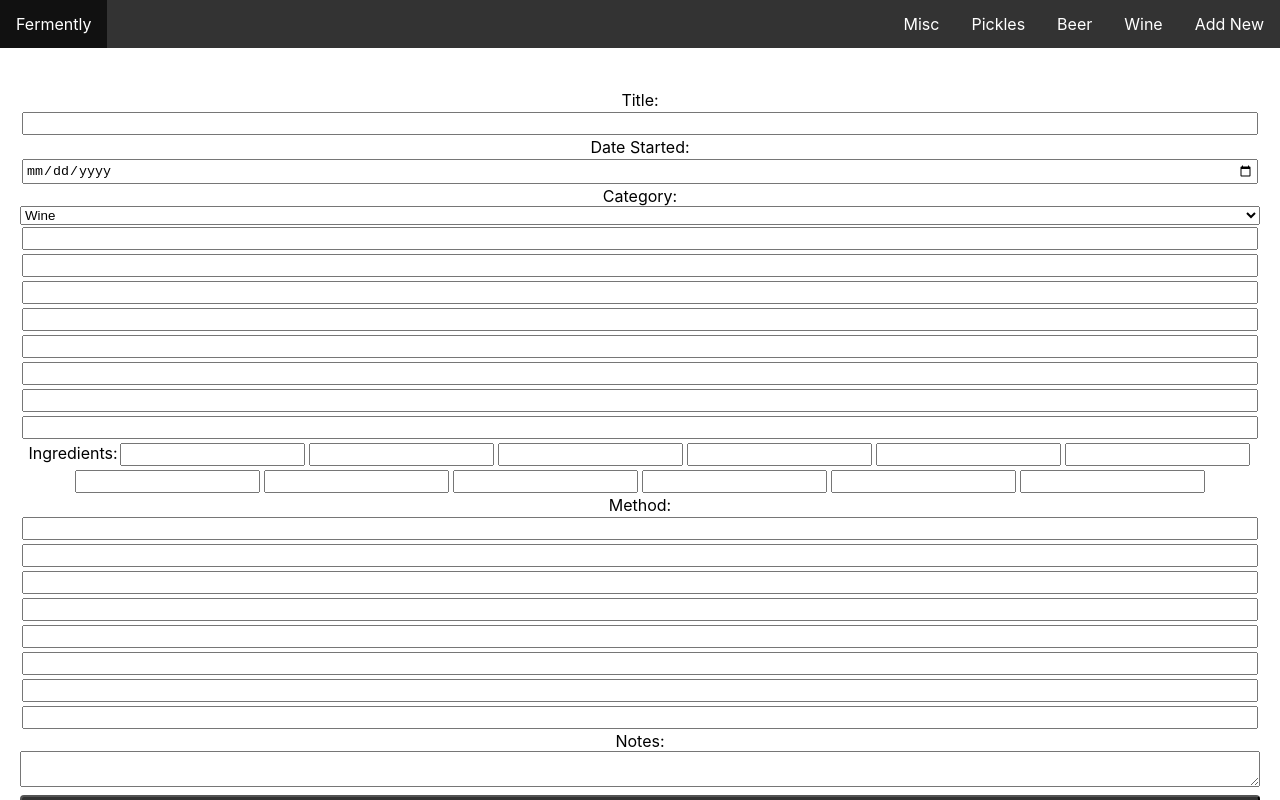
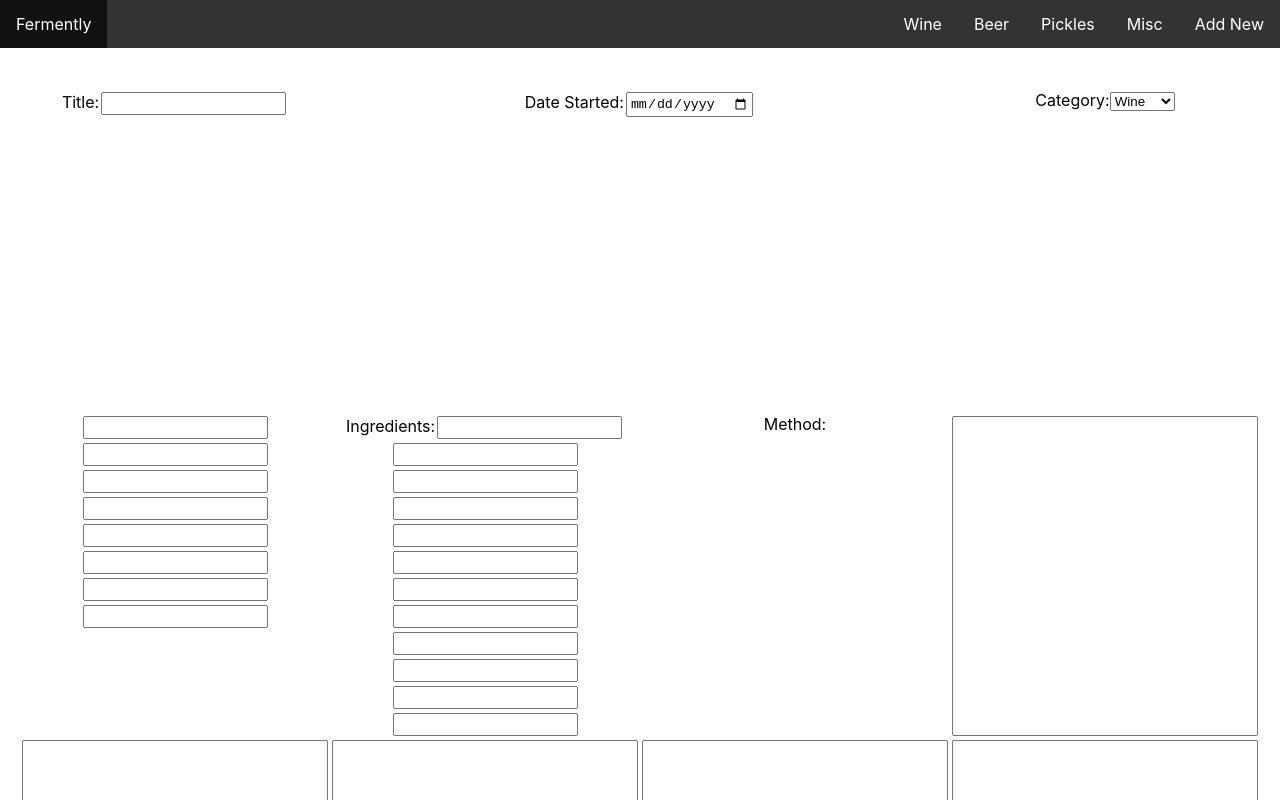
Before and after one commit to nathanwould/Fermently, a React (Create React App) app in the folder client/: page /new in a window 1280 px wide. Shown: the top 800 px of the page. Built offline with nearby package versions, Linux system fonts and the light colour scheme; no server answers.

Commit message:
cards styled

```diff
--- a/client/src/App.css
+++ b/client/src/App.css
@@ -9,6 +9,11 @@
   width: 100%;
   background-color: red;
 } */
+
+h4 {
+  text-decoration: none;
+  color: #333;
+}
 
 .nav {
   margin-top: 20px;
@@ -44,14 +49,19 @@ li:hover {
 
 .category {
   display: grid;
-  padding-top: 20px;
+  padding-top: 30px;
 }
 
 .card {
   box-shadow: 0 4px 8px 0 rgba(0,0,0,0.2);
   transition: 0.3s;
-  padding: 2px, 16px;
-  /* width: 10%; */
+  margin: 8px 16px;
+  padding: 8px, 16px;
+  width: 10rem;
+}
+
+.card p {
+  text-decoration: none;
 }
 
 .card:hover {
@@ -63,7 +73,7 @@ form {
   box-shadow: 0 4px 8px 0 rgba(0,0,0,0.2);
 }
 
-#submit {
+button {
   background-color: #333;
   color: white;
   width: 100%;
@@ -78,4 +88,32 @@ input {
 
 .formDiv {
   display: grid;
+  grid-template-rows: 1fr 1fr 1fr 1fr;
+  grid-template-columns: 1fr 1fr 1fr 1fr;
 }
+
+#title {
+  grid-column: 1 / 2;
+  grid-row: 1 / span 1;
+}
+
+#date {
+  grid-column: 2 / 4;
+  grid-row: 1 / span 1;
+}
+
+/* #fields {
+  grid-template-columns: 1 / 4;
+  grid-template-rows: 2 / span 1;
+} */
+
+#category {
+  grid-row: 1 / span 1;
+  grid-column: 4 / span 1;
+
+}
+
+#details {
+  display: grid;
+  padding-top: 30px;
+}
--- a/client/src/components/Beer.jsx
+++ b/client/src/components/Beer.jsx
@@ -20,6 +20,7 @@ function Beer(props) {
           <div className="card">
             <Link key={idx} to={`/project/${beer.id}`}>
               <h4>{beer.fields.title}</h4>
+              <p>{beer.fields.date}</p>
             </Link>
           </div>
         ))}
--- a/client/src/components/Details.jsx
+++ b/client/src/components/Details.jsx
@@ -17,8 +17,9 @@ function Details(props) {
 
   return (
     <div id="details">
-      <h2>{project.fields.title}</h2>
-      <h4>{project.fields.date}</h4>
+      <h2 id="detailTitle">{project.fields.title}</h2>
+      <h4 id="date">Date: {project.fields.date}</h4>
+      <div id="fields">
         <h4>{project.fields.field1}</h4>
         <h4>{project.fields.field2}</h4>
         <h4>{project.fields.field3}</h4>
@@ -27,6 +28,7 @@ function Details(props) {
         <h4>{project.fields.field6}</h4>
         <h4>{project.fields.field7}</h4>
         <h4>{project.fields.field8}</h4>
+        </div>
       <div className="ingredientsDiv">
       <h4>Ingredients</h4>
         <p>{project.fields.ingredient1}</p>
@@ -53,7 +55,7 @@ function Details(props) {
         <p>{project.fields.method7}</p>
         <p>{project.fields.method8}</p>
       </div>
-      <p>{project.fields.notes}</p>
+      <p>Notes: {project.fields.notes}</p>
       <Link to={`/edit/${project.id}`}>
         <button id="editButton">Edit</button>
       </Link>
--- a/client/src/components/Form.jsx
+++ b/client/src/components/Form.jsx
@@ -133,23 +133,25 @@ function Form(props) {
   return (
     <form onSubmit={handleSubmit}>
       <div className="formDiv">
+      <div id="title">
         <label htmlFor="title">Title:</label>
         <input
-        type="text"
-        id="title"
+        type="textInput"
         onChange={(e) => setTitle(e.target.value)}
         value={title}
             />
+        </div>
+      <div id="date">
         <label htmlFor="date">Date Started:</label>
         <input
           type="date"
           class="datepicker"
-        id="date"
           onChange={(e) => setDate(e.target.value)}
           />
+        </div>
+      <div id="category">
         <label htmlFor="category">Category:</label>
       <select
-        id="category"
         placeholder="choose category"
         onChange={(e) => setCategory(e.target.value)}>
           <option value="Wine">Wine</option>
@@ -157,6 +159,8 @@ function Form(props) {
           <option value="Pickles">Pickles</option>
           <option value="Misc.">Misc.</option>
           </select>
+        </div>
+        <div id="fields">
       <label htmlFor="field1"></label>
       <input
         type="text"
@@ -213,6 +217,7 @@ function Form(props) {
         onChange={(e) => setField8(e.target.value)}
         value={field8}
           />
+          </div>
       <div className="ingredientInputs">
       <label htmlFor="ingredient">Ingredients:</label>
       <input
--- a/client/src/components/Nav.jsx
+++ b/client/src/components/Nav.jsx
@@ -10,19 +10,19 @@ function Nav(props) {
       </Link>
       <Link to="/New">
       <li className="navNew">Add New</li>
+      <Link className="navMisc" to="/misc">
+        <li>Misc</li>
+        </Link>
+      </Link>
+      <Link to="/pickles">
+        <li className="navPickles">Pickles</li>
+      </Link>
+      <Link to="/beer">
+          <li className="navBeer">Beer</li>
       </Link>
       <Link to="/wine">
         <li className="navWine">Wine</li>
       </Link>
-      <Link to="/beer">
-          <li className="navBeer">Beer</li>
-      </Link>
-      <Link to="/pickles">
-        <li className="navPickles">Pickles</li>
-      </Link>
-      <Link className="navMisc" to="/misc">
-        <li>Misc</li>
-        </Link>
         </ul>
     </div>
   );
```
Lines whose indentation alone changed are shown as unchanged.
